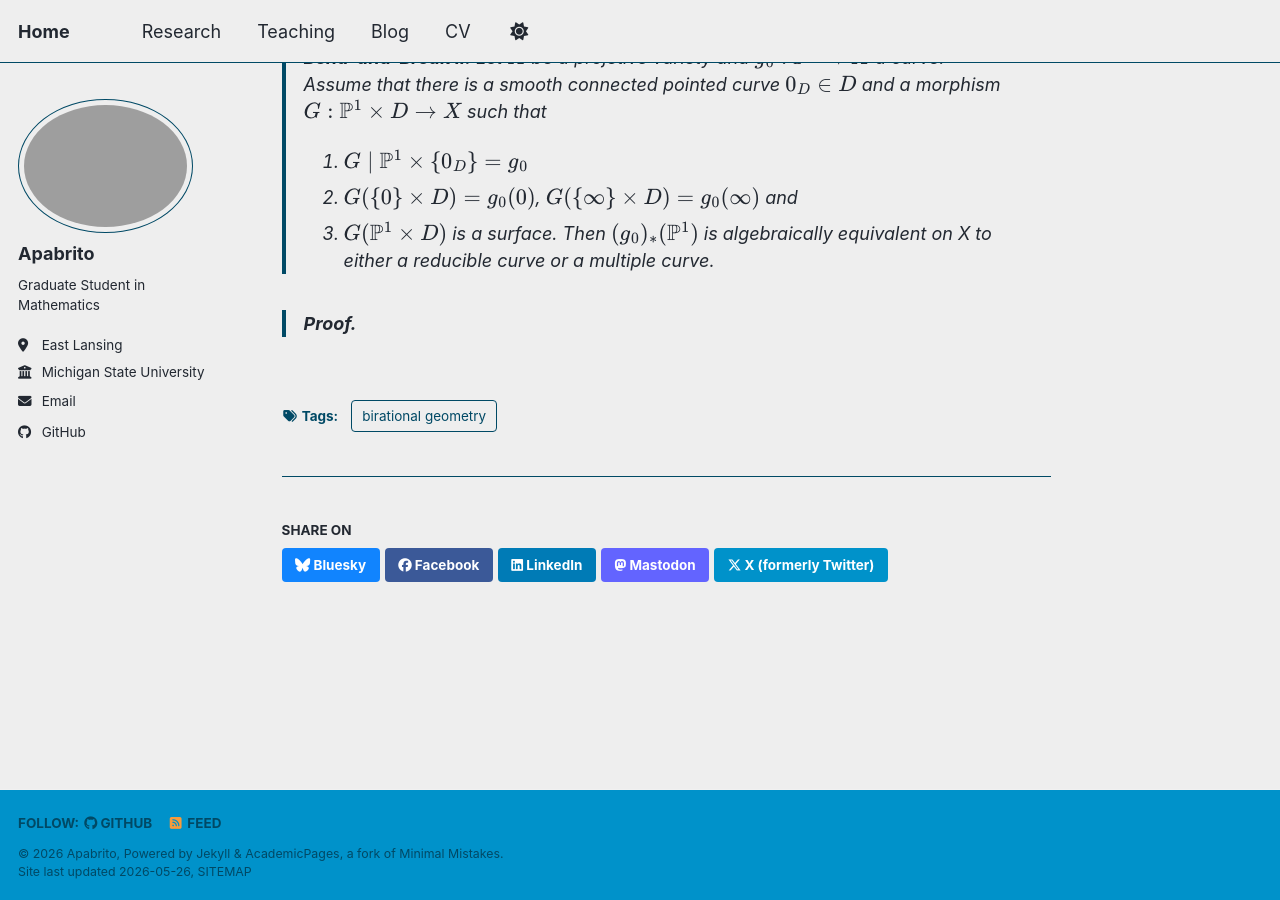
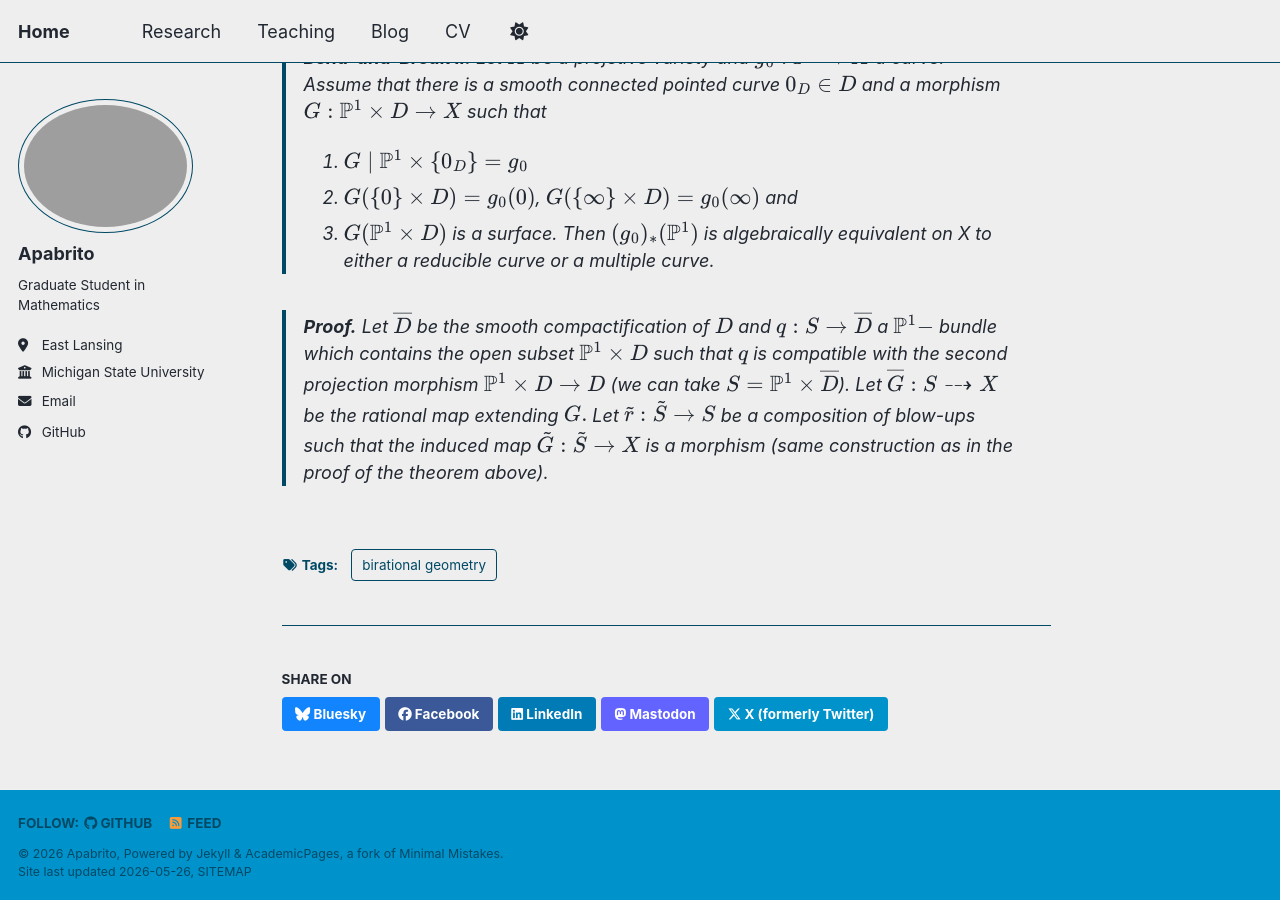
Before and after one commit to apabrito1/apabrito1.github.io, a Jekyll site: the page built from _posts/2012-08-14-blog-post-1.md, in a window 1280 px wide and 900 px high, scrolled down 3779 px. Built offline with Jekyll 4.4.1, drawn with Linux system fonts in a browser that asks for light colours; a script bundle is joined from its source files by our own code; library files that are not in the unit come from our copies; some of the changed text lies outside the part shown.

Commit message:
Update 2012-08-14-blog-post-1.md

```diff
--- a/_posts/2012-08-14-blog-post-1.md
+++ b/_posts/2012-08-14-blog-post-1.md
@@ -60,3 +60,4 @@ Now let us come to the first bend-and-break theorem, which roughly says that if
 > Then $(g_0)_ *(\mathbb{P}^1)$ is algebraically equivalent on X to either a reducible curve or a multiple curve.
 
 >**Proof.**
+>Let $\overline{D}$ be the smooth compactification of $D$ and $q:S\to \overline{D}$ a $\mathbb{P}^1-$ bundle which contains the open subset $\mathbb{P}^1\times D$ such that $q$ is compatible with the second projection morphism $\mathbb{P}^1\times D\to D$ (we can take $S=\mathbb{P}^1\times \overline{D}$). Let $\overline{G}:S\dashrightarrow X$ be the rational map extending $G.$ Let $\tilde{r}:\tilde{S}\to S$ be a composition of blow-ups such that the induced map $\tilde{G}:\tilde{S}\to X$ is a morphism (same construction as in the proof of the theorem above).
```
